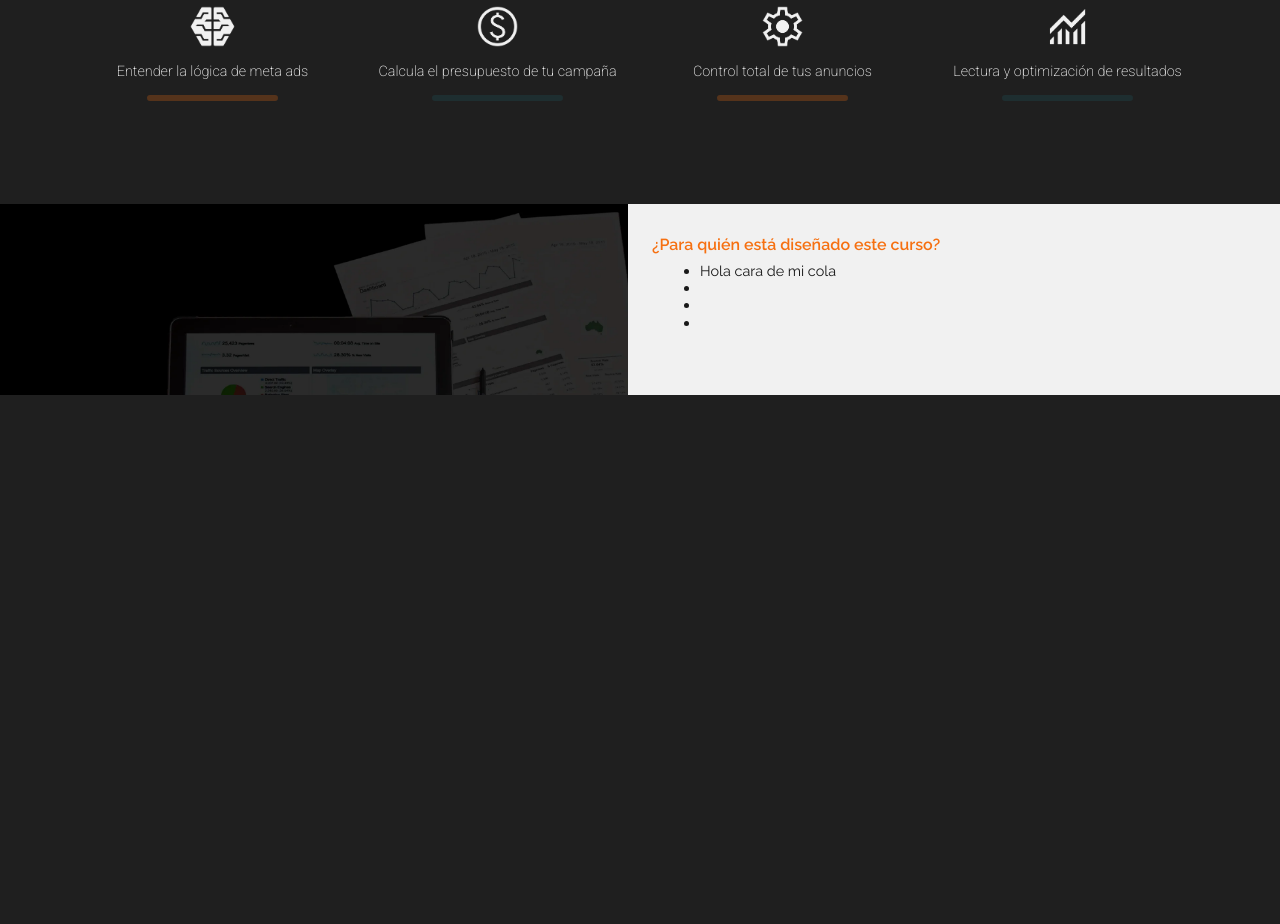
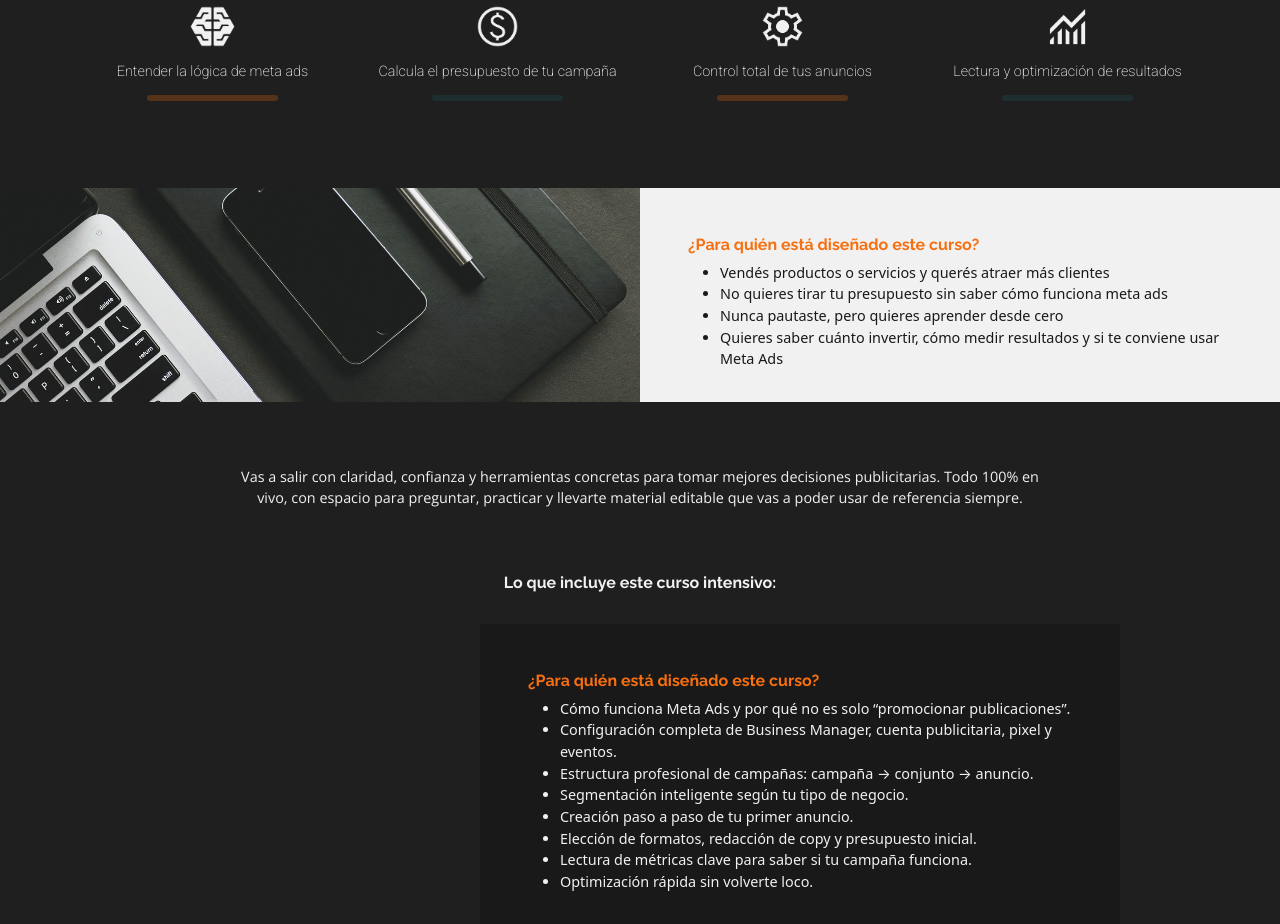
Before and after one commit to Daniel-Banda/daniel-banda, a plain HTML site: page index.html in a window 1280 px wide. Shown: the part 508-1432 px from the top of the page. Before the commit the page ends 967 px from the top, so only its background shows below. Drawn offline with nearby package versions, Linux system fonts and the light colour scheme.

Commit message:
Avences diseño de landing page

```diff
--- a/CSS/styles.css
+++ b/CSS/styles.css
@@ -29,7 +29,7 @@ h2{
     text-align:center;
     font-family:"Raleway";
     font-size: 1.0rem;
-    font-weight:600;
+    font-weight:700;
 }
 
 h3{
@@ -39,6 +39,10 @@ h3{
     font-weight: 200;
 }
 
+p{
+    font-family: "Open Sans";
+    font-size: 0.9rem;
+}
 .carousel-caption {
     width: 100%;
     left: 0;
--- a/index.html
+++ b/index.html
@@ -58,21 +58,45 @@
     </div>
   </div>  <br>
 
-  <div class="container-fluid text-center" style=" margin: 4rem 0; background-color: var(--hice); padding: 0rem 0; color: var(--carbon);">
-    <div class="row">
-      <div class="col">
-        <img src="./assets/banner2.0.webp" alt="Icono-lógica" style="width: 100%;">
+      <div class="row" style="background-color: var(--hice); margin-top: 3rem;">
+        <div class="col-md-6 col-12" style="background-image: url('./assets/pen-4337521_1280.jpg'); background-size: cover; background-position: center; min-height: 200px;"></div>
+        <div class="col-md-6 col-12" style="min-height: 200px; padding: 1rem 3rem;">
+          <h2 style="text-align: left; margin-top: 1.9rem; color: var(--orange);">¿Para quién está diseñado este curso?</h2>
+          <ul style="color:var(--carbon); text-align:left; font-family: Source Sans 3, sans-serif; font-size: 0.9rem; font-weight:400;">
+            <li>Vendés productos o servicios y querés atraer más clientes</li>
+            <li>No quieres tirar tu presupuesto sin saber cómo funciona meta ads</li>
+            <li>Nunca pautaste, pero quieres aprender desde cero</li>
+            <li>Quieres saber cuánto invertir, cómo medir resultados y si te conviene usar Meta Ads</li>
+          </ul>
+        </div>
       </div>
-      <div class="col">
-        <h2 style="text-align: left; margin-top: 1.9rem; color: var(--orange);">¿Para quién está diseñado este curso?<h2>
-          <ul style="text-align:left; margin-left: 1rem; font-family: Source Sans 3, sans-serif; font-size: 0.9rem; font-weight:400;">
-            <li>Hola cara de mi cola</li>
-            <li></li>
-            <li></li>
-            <li></li>
 
+      <div>
+        <h3></h3>
+        <p style="padding: 2rem 15rem; text-align:center; margin: 2rem 0;">Vas a salir con claridad, confianza y herramientas concretas para tomar mejores decisiones publicitarias.
+          Todo 100% en vivo, con espacio para preguntar, practicar y llevarte material editable que vas a poder usar de referencia siempre.</p>
+
+      </div>
+
+      <h2>Lo que incluye este curso intensivo:</h2>
+      <div class="row" style="margin: 2rem 10rem 0rem 10rem; border-radius: 1rem;">
+        <div class="col-md-4 col-12"></div>
+
+        <div class="col-md-8 col-12" style="min-height: 200px; padding: 1rem 3rem; background-color: var(--carbon);">
+          <h2 style="text-align: left; margin-top: 1.9rem; color: var(--orange);">¿Para quién está diseñado este curso?</h2>
+          <ul style="color:var(--hice); text-align:left; font-family: Source Sans 3, sans-serif; font-size: 0.9rem; font-weight:400;">
+            <li>Cómo funciona Meta Ads y por qué no es solo “promocionar publicaciones”.</li>
+            <li>Configuración completa de Business Manager, cuenta publicitaria, pixel y eventos.</li>
+            <li>Estructura profesional de campañas: campaña → conjunto → anuncio.</li>
+            <li>Segmentación inteligente según tu tipo de negocio.</li>
+            <li>Creación paso a paso de tu primer anuncio.</li>
+            <li>Elección de formatos, redacción de copy y presupuesto inicial.</li>
+            <li>Lectura de métricas clave para saber si tu campaña funciona.</li>
+            <li>Optimización rápida sin volverte loco.</li>
           </ul>
+        </div>
       </div>
+
 
     <script src="./JS/main.js"></script>
     <script src="https://cdn.jsdelivr.net/npm/bootstrap@5.3.5/dist/js/bootstrap.bundle.min.js"
```
Also changed, not shown: assets/chevron_right_1000dp_E3E3E3_FILL0_wght400_GRAD0_opsz48.png (deleted), assets/pen-4337521_1280.jpg (added).
